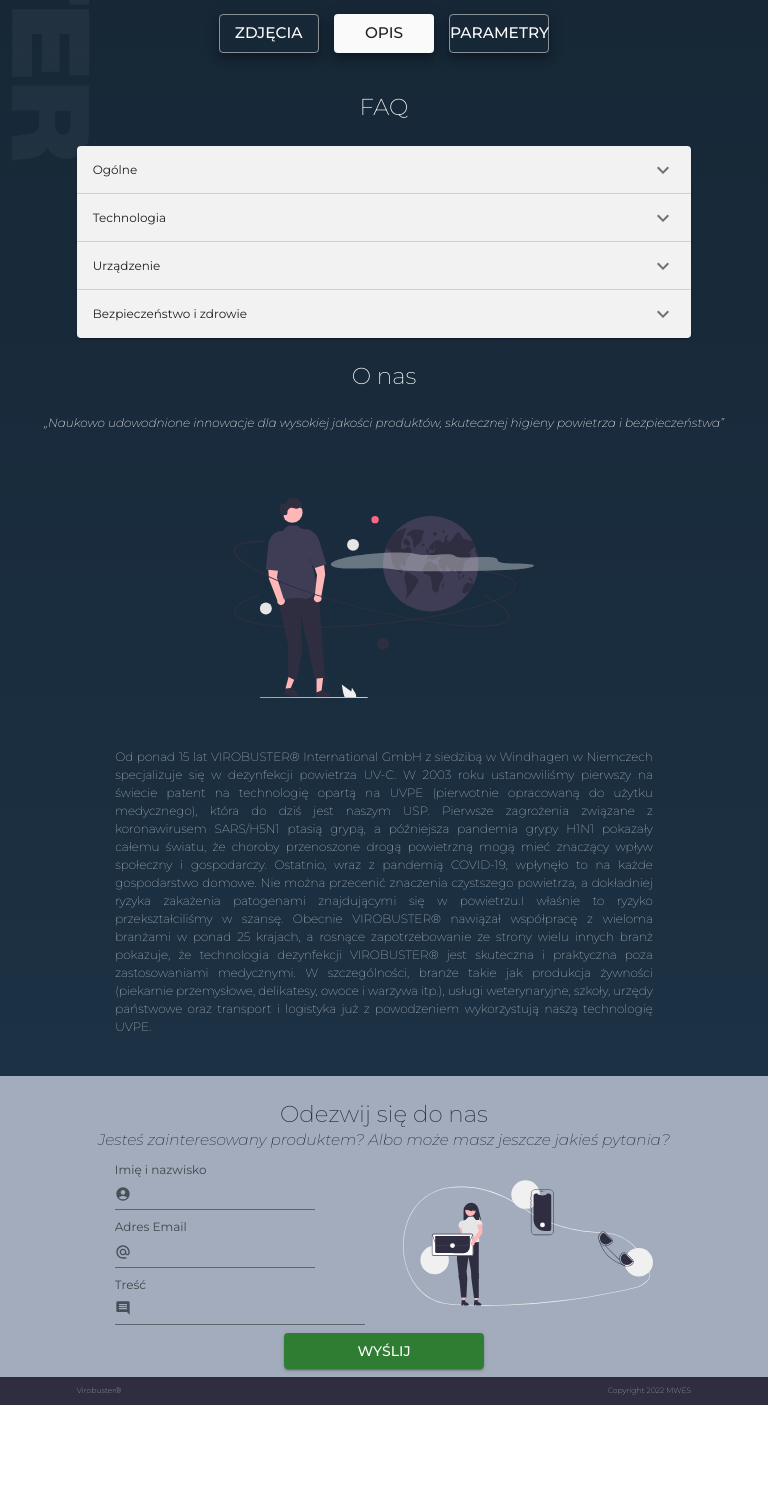
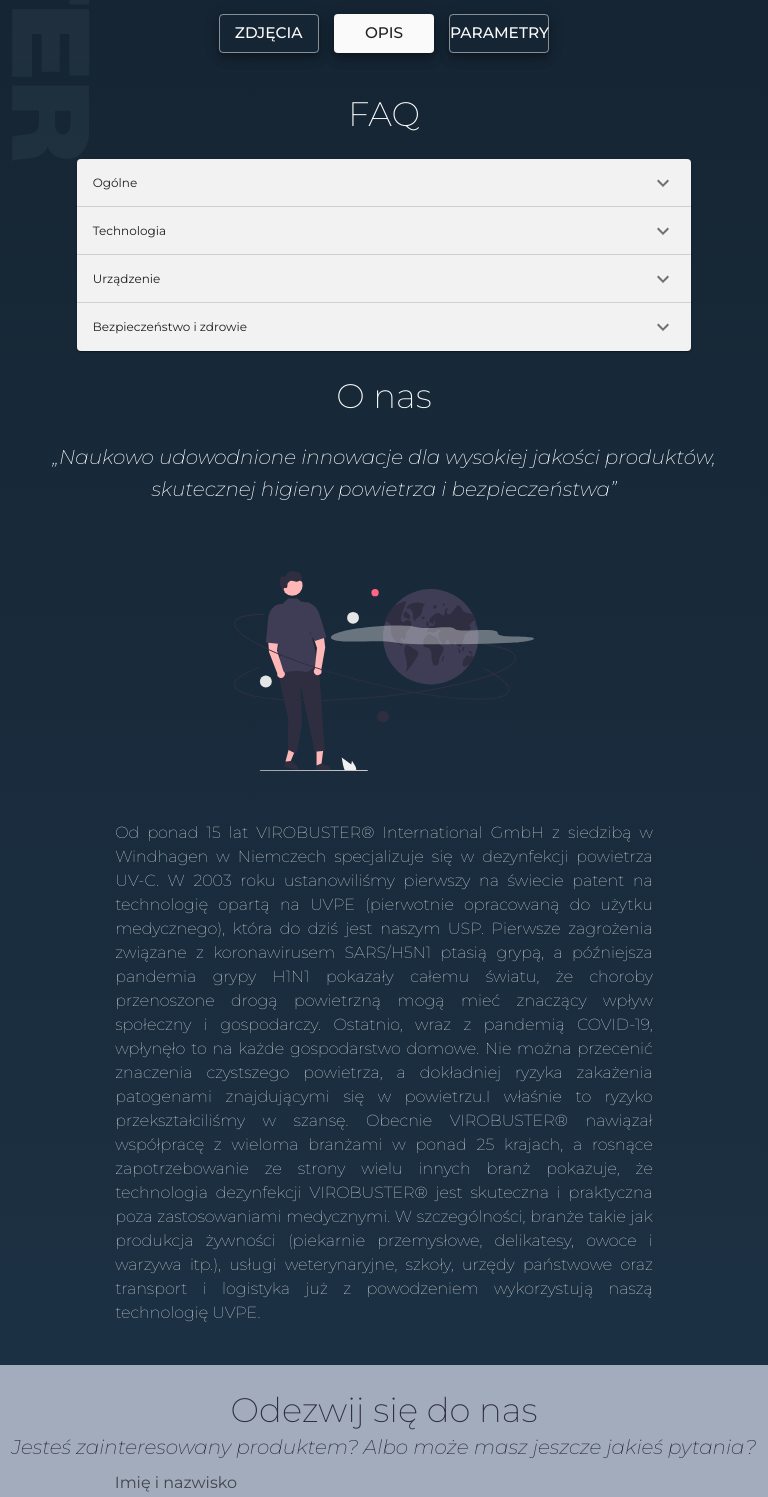
Before and after one commit to paltoalko/virobuster-frontend, a React (Create React App) app: page / in a window 768 px wide. Shown: the part 4257-5754 px from the top of the page. Before the commit the page ends 5662 px from the top, so only its background shows below. Built offline with nearby package versions, Linux system fonts and the light colour scheme.

Commit message:
font fixes

```diff
--- a/src/assets/styles/AboutUs.module.css
+++ b/src/assets/styles/AboutUs.module.css
@@ -14,17 +14,10 @@
 }
 
 .header {
-  font-size: 3vw !important;
   margin: 5vh 0 5vh !important;
 }
 
-.subheader {
-  margin: 1vh;
-  font-size: 2vw !important;
-}
-
 .cite {
-  font-size: 1.5vw !important;
   margin-bottom: 2vh !important;
   text-align: center;
 }
@@ -38,9 +31,6 @@
   .header {
     margin: 3vh 0 3vh !important;
   }
-  .text {
-    font-size: 1.5vh !important;
-  }
 
   .aboutBox {
     flex-direction: column-reverse;
@@ -48,8 +38,6 @@
   }
 
   .cite {
-    font-size: 1.5vh !important;
-
     margin-bottom: 1vh;
   }
 }
--- a/src/assets/styles/Contact.module.css
+++ b/src/assets/styles/Contact.module.css
@@ -8,7 +8,6 @@
 }
 
 .header {
-  font-size: 3vw !important;
   margin: 5vh 0 0 !important;
 }
 
@@ -65,12 +64,31 @@
     margin: 3vh 0 0 !important;
   }
 
-  .subheader {
-    font-size: 2vw !important;
+  .icon {
+    font-size: 2vh !important;
   }
 
-  .label {
-    font-size: 1.5vh !important;
+  .inputTextField {
+    width: 250px;
+    margin: 1vh 0;
+  }
+  .inputSmall {
+    width: 200px;
+    margin: 1vh 0;
+  }
+  .button {
+    margin-bottom: 3vh !important;
+  }
+}
+
+@media only screen and (min-width: 481px) and (max-width: 769px) {
+  .svg {
+    width: 250px;
+    height: 180px;
+  }
+
+  .header {
+    margin: 3vh 0 0 !important;
   }
 
   .icon {
@@ -86,42 +104,7 @@
     margin: 1vh 0;
   }
   .button {
-    margin-bottom: 1vh !important;
-  }
-}
-
-@media only screen and (min-width: 481px) and (max-width: 769px) {
-  .svg {
-    width: 250px;
-    height: 180px;
-  }
-
-  .header {
-    margin: 3vh 0 0 !important;
-  }
-
-  .subheader {
-    font-size: 2vw !important;
-  }
-
-  .label {
-    font-size: 1.5vh !important;
-  }
-
-  .icon {
-    font-size: 2vh !important;
-  }
-
-  .inputTextField {
-    width: 250px;
-    margin: 1vh 0;
-  }
-  .inputSmall {
-    width: 200px;
-    margin: 1vh 0;
-  }
-  .button {
-    margin-bottom: 1vh !important;
+    margin-bottom: 3vh !important;
   }
 }
 
@@ -139,20 +122,12 @@
     margin: 3vh 0 0 !important;
   }
 
-  .subheader {
-    font-size: 2vw !important;
-  }
-
-  .label {
-    font-size: 1.5vh !important;
-  }
-
   .icon {
     font-size: 2vh !important;
   }
 
   .button {
-    margin-bottom: 2vh !important;
+    margin-bottom: 3vh !important;
   }
   .svg {
     width: 300px;
--- a/src/assets/styles/FAQ.module.css
+++ b/src/assets/styles/FAQ.module.css
@@ -7,7 +7,6 @@
 }
 
 .header {
-  font-size: 3vw !important;
   margin: 5vh !important;
 }
 
--- a/src/assets/styles/Footer.module.css
+++ b/src/assets/styles/Footer.module.css
@@ -6,7 +6,3 @@
   padding: 1vh 10vw;
   background-color: #2f2e41;
 }
-
-.text {
-  font-size: 1vw !important;
-}
--- a/src/components/AboutUs.tsx
+++ b/src/components/AboutUs.tsx
@@ -18,6 +18,7 @@
         color="primary"
         fontWeight={200}
         fontStyle="italic"
+        variant="h6"
         className={styles.cite}
       >
         „Naukowo udowodnione innowacje dla wysokiej jakości produktów,
```
